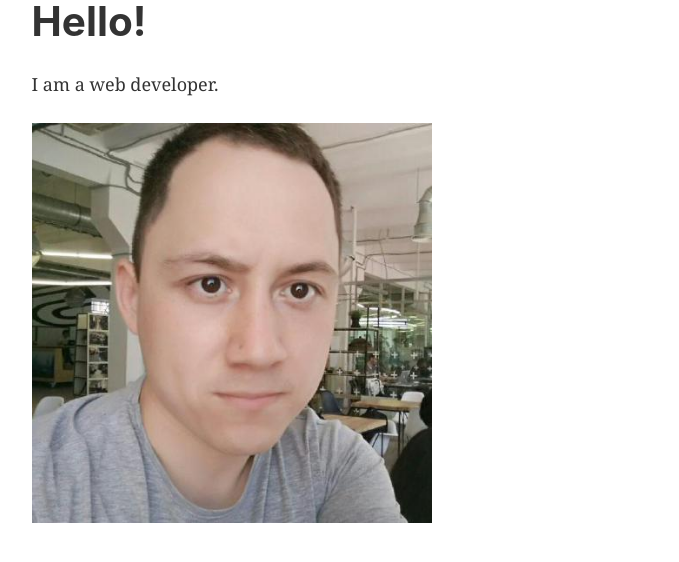
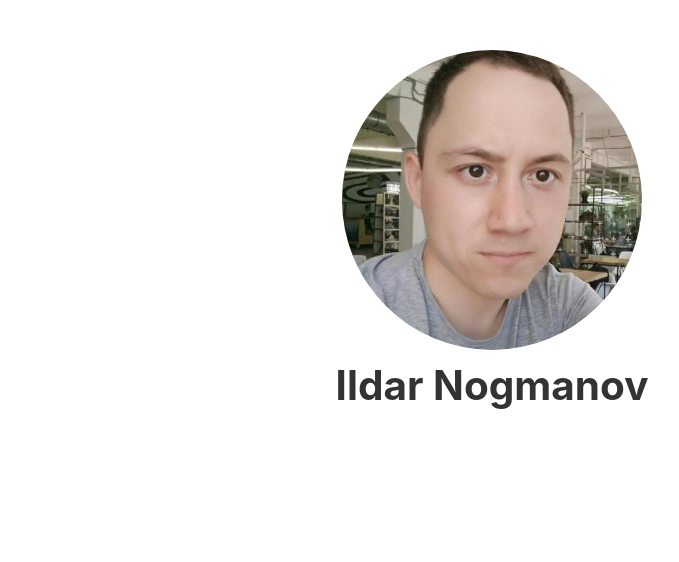
Before and after one commit to Ildarik/ildarik.github.io, a Gatsby site: page / in a window 1280 px wide. Shown: the whole page, without its empty margins (148-827 px from the left). Built offline with nearby package versions, Linux system fonts and the light colour scheme; Gatsby itself is replaced by a stand-in of ours.

Commit message:
Center image

```diff
--- a/src/components/layout.js
+++ b/src/components/layout.js
@@ -18,6 +18,7 @@ const Layout = ({ children }) => {
           maxWidth: 960,
           padding: `5rem 1.0875rem 1.45rem`,
           paddingTop: 0,
+          marginTop: 50
         }}
       >
         <main>{children}</main>
--- a/src/pages/index.js
+++ b/src/pages/index.js
@@ -6,19 +6,26 @@ import { graphql } from "gatsby"
 import styled from "styled-components"
 
 const ImgContainer = styled.div`
+  width: 200px;
+  margin: 0 auto;
+  margin-bottom: 14px;
+
   @media (min-width: 576px) {
-    width: 400px;
+    width: 300px;
   }
 `
 
 const IndexPage = ({ data }) => (
   <Layout>
     <SEO title="Home" />
-    <h1>Hello!</h1>
-    <p>I am a web developer.</p>
     <ImgContainer>
-      <Img fluid={data.file.childImageSharp.fluid}></Img>
+      <Img
+        style={{ borderRadius: "50%" }}
+        fluid={data.file.childImageSharp.fluid}
+      ></Img>
     </ImgContainer>
+
+    <h1 style= {{textAlign: "center"}}>Ildar Nogmanov</h1>
   </Layout>
 )
 
@@ -28,7 +35,7 @@ export const query = graphql`
       childImageSharp {
         # Specify the image processing specifications right in the query.
         # Makes it trivial to update as your page's design changes.
-        fluid(maxWidth: 460, quality: 100) {
+        fluid(quality: 100) {
           ...GatsbyImageSharpFluid
         }
       }
```
